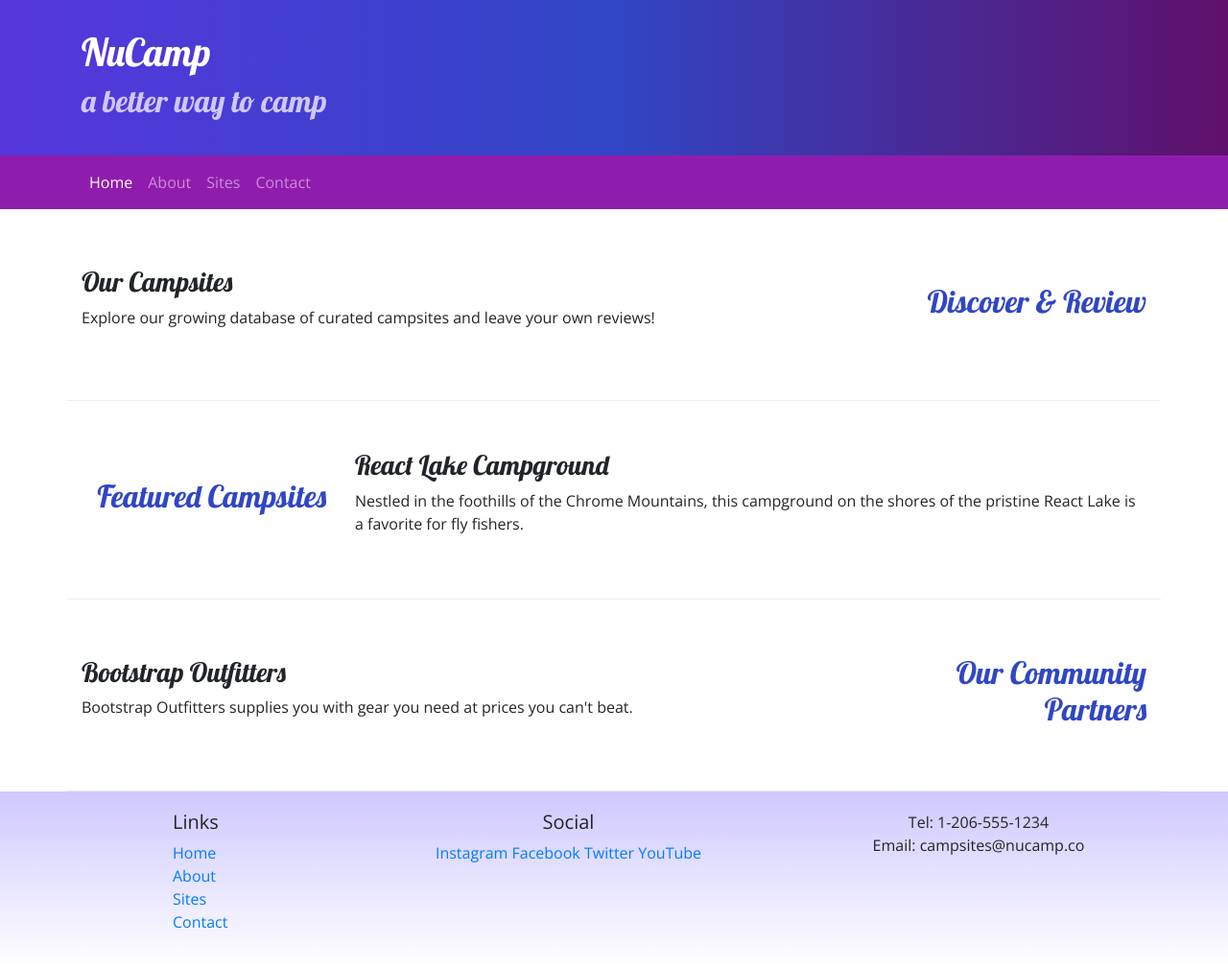
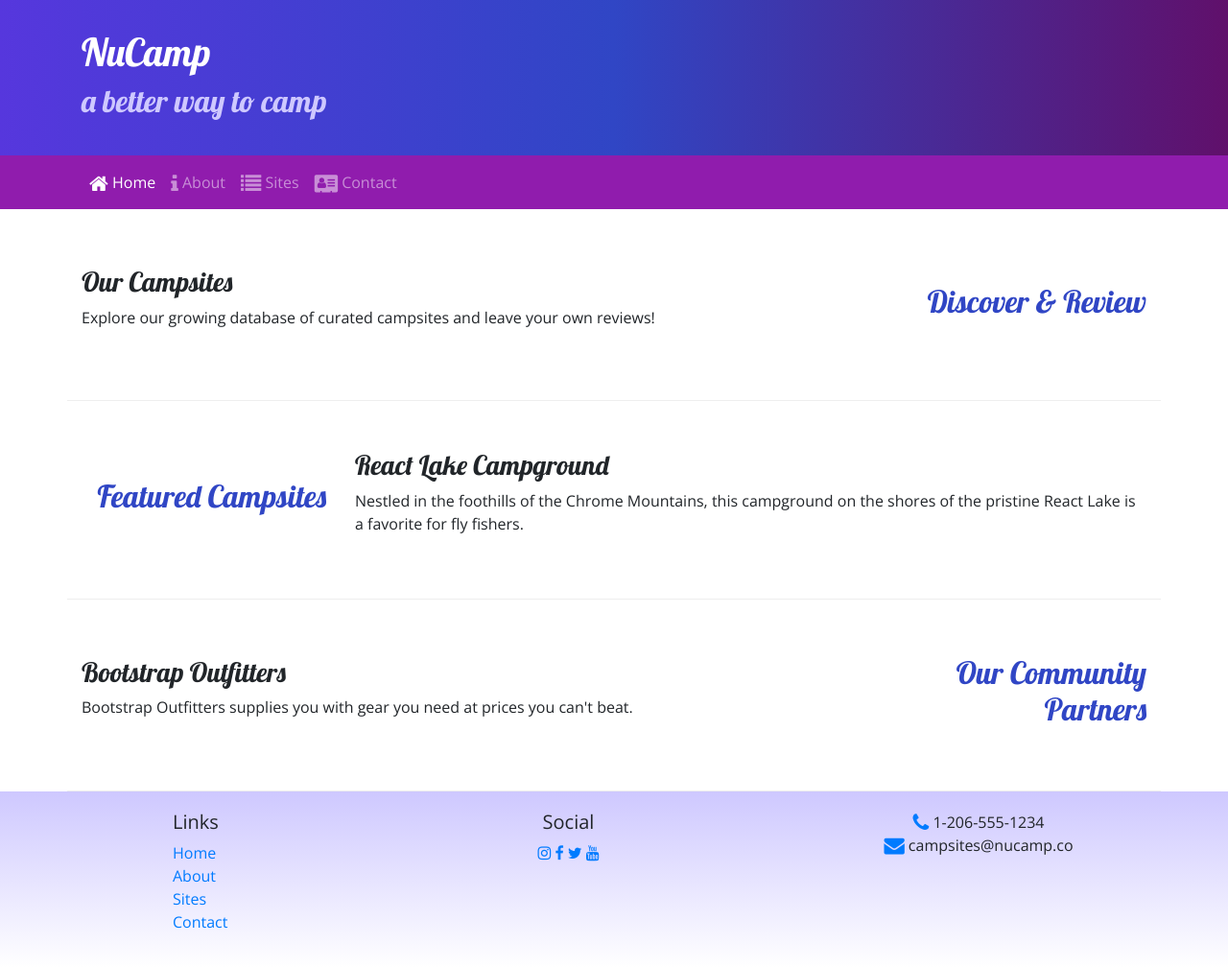
Before and after one commit to dcWashington/gitBootstrap, a website: page index.html in a window 1280 px wide. Shown: the whole page at 96% size. Drawn offline with nearby package versions, Linux system fonts and the light colour scheme.

Commit message:
Icon Fonts

```diff
--- a/index.html
+++ b/index.html
@@ -9,6 +9,7 @@
         <!-- Bootstrap CSS -->
         <link rel="stylesheet" href="node_modules/bootstrap/dist/css/bootstrap.min.css" />
         <!-- Additional CSS must be placed after Bootstrap CSS -->
+        <link rel="stylesheet" href="node_modules/font-awesome/css/font-awesome.min.css" />
         <link rel="stylesheet" href="https://fonts.googleapis.com/css?family=Lobster|Open+Sans" />
         <link rel="stylesheet" href="css/styles.css" />
 
@@ -35,10 +36,10 @@
             </button>
                 <div class="collapse navbar-collapse" id="nucampNavbar">
                     <ul class="navbar-nav">
-                        <li class="nav-item active"><a class="nav-link" href="#">Home</a></li>
-                        <li class="nav-item"><a class="nav-link" href="aboutus.html">About</a></li>
-                        <li class="nav-item"><a class="nav-link" href="sites.html">Sites</a></li>
-                        <li class="nav-item"><a class="nav-link" href="contact.html">Contact</a></li>
+                        <li class="nav-item active"><a class="nav-link" href="#"><i class="fa fa-home fa-lg"></i> Home</a></li>
+                        <li class="nav-item"><a class="nav-link" href="aboutus.html"><i class="fa fa-info fa-lg"></i> About</a></li>
+                        <li class="nav-item"><a class="nav-link" href="#"><i class="fa fa-list fa-lg"></i> Sites</a></li>
+                        <li class="nav-item"><a class="nav-link" href="#"><i class="fa fa-address-card fa-lg"></i> Contact</a></li>
                     </ul>
                 </div>
         </div>
@@ -92,15 +93,15 @@
 
                 <div class="col-6 col-sm-5 text-center">
                     <h5>Social</h5>
-                    <a href="http://instagram.com/">Instagram</a>
-                    <a href="http://facebook.com/">Facebook</a>
-                    <a href="http://twitter.com/">Twitter</a>
-                    <a href="http://youtube.com/">YouTube</a>
+                    <a href="http://instagram.com/"><i class="fa fa-instagram"></i></a>
+                    <a href="http://facebook.com/"><i class="fa fa-facebook"></i></a>
+                    <a href="http://twitter.com/"><i class="fa fa-twitter"></i></a>
+                    <a href="http://youtube.com/"><i class="fa fa-youtube"></i></a>
                 </div>
 
                 <div class="col-sm-4 text-center">
-                    Tel: 1-206-555-1234<br/>
-                    Email: campsites@nucamp.co
+                    <i class="fa fa-phone fa-lg text-primary"></i> 1-206-555-1234<br />
+                    <i class="fa fa-envelope fa-lg text-primary"></i> campsites@nucamp.co
                 </div>
             </div>
         </div>
--- a/package.json
+++ b/package.json
@@ -15,6 +15,7 @@
   },
   "dependencies": {
     "bootstrap": "^4.5.2",
+    "font-awesome": "^4.7.0",
     "jquery": "^3.5.1",
     "popper.js": "^1.16.1"
   }
```
Also changed, not shown: aboutus.html (+12 -10 lines), 1 other file.
